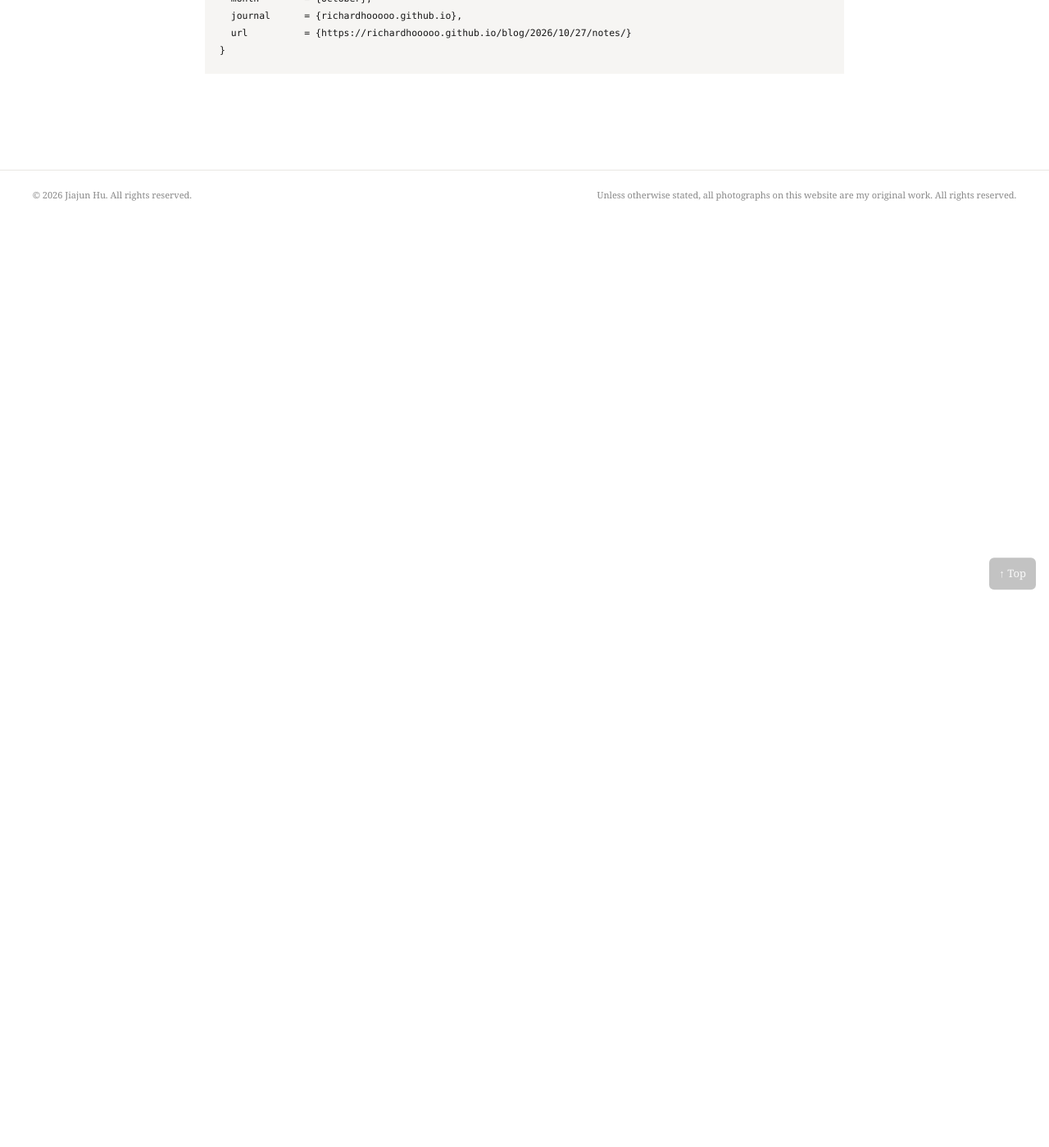
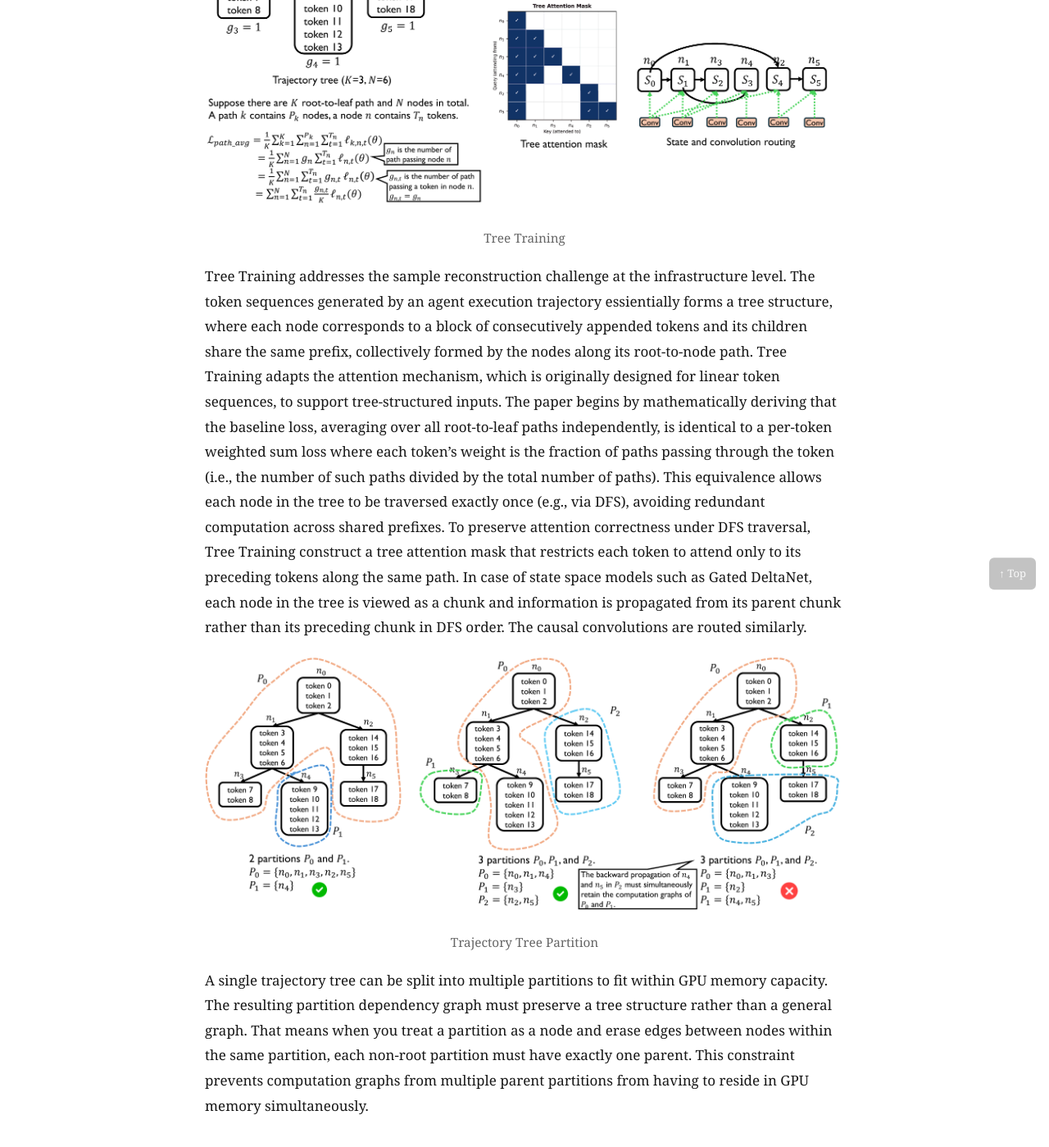
Before and after one commit to RichardHoOoOo/RichardHoOoOo.github.io, a Jekyll site: the page built from _posts/2026-10-27-notes.md, in a window 1280 px wide and 1400 px high, scrolled down 3750 px. Shown: the whole window at 82% size. Built offline with Jekyll 4.4.1, drawn with Linux system fonts in a browser that asks for light colours; before the commit the page ends 4017 px from its top, so only the background shows below that.

Commit message:
Add notes on Tree training

````diff
--- a/_posts/2026-10-27-notes.md
+++ b/_posts/2026-10-27-notes.md
@@ -37,6 +37,20 @@ Apart from the sample reconstruction strategies discussed above, Agent Lightning
 
 ## [Tree Training: Accelerating Agentic LLMs Training via Shared Prefix Reuse [arXiv:2511.00413]](https://arxiv.org/abs/2511.00413)
 
+<div id="tree_training" align="center">
+  <img src="{{ '/assets/blogs/2026-10-27-notes/tree_training.png' | relative_url }}" alt="Tree Training" style="max-width: 100%; height: auto;">
+  <p style="font-size: 0.9em; color: #666;">Tree Training</p>
+</div>
+
+Tree Training addresses the sample reconstruction challenge at the infrastructure level. The token sequences generated by an agent execution trajectory essientially forms a tree structure, where each node corresponds to a block of consecutively appended tokens and its children share the same prefix, collectively formed by the nodes along its root-to-node path. Tree Training adapts the attention mechanism, which is originally designed for linear token sequences, to support tree-structured inputs. The paper begins by mathematically deriving that the baseline loss, averaging over all root-to-leaf paths independently, is identical to a per-token weighted sum loss where each token's weight is the fraction of paths passing through the token (i.e., the number of such paths divided by the total number of paths). This equivalence allows each node in the tree to be traversed exactly once (e.g., via DFS), avoiding redundant computation across shared prefixes. To preserve attention correctness under DFS traversal, Tree Training construct a tree attention mask that restricts each token to attend only to its preceding tokens along the same path. In case of state space models such as [Gated DeltaNet](https://arxiv.org/abs/2412.06464), each node in the tree is viewed as a chunk and information is propagated from its parent chunk rather than its preceding chunk in DFS order. The causal convolutions are routed similarly.
+
+<div id="tree_training_partition" align="center">
+  <img src="{{ '/assets/blogs/2026-10-27-notes/tree_training_partition.png' | relative_url }}" alt="Trajectory Tree Partition" style="max-width: 100%; height: auto;">
+  <p style="font-size: 0.9em; color: #666;">Trajectory Tree Partition</p>
+</div>
+
+A single trajectory tree can be split into multiple partitions to fit within GPU memory capacity. The resulting partition dependency graph must preserve a tree structure rather than a general graph. That means when you treat a partition as a node and erase edges between nodes within the same partition, each non-root partition must have exactly one parent. This constraint prevents computation graphs from multiple parent partitions from having to reside in GPU memory simultaneously.
+
 ## BibTeX citation
 
 ```bibtex
````
Also changed, not shown: assets/blogs/2026-10-27-notes/tree_training.png (added), assets/blogs/2026-10-27-notes/tree_training_partition.png (added), 2 other files.
